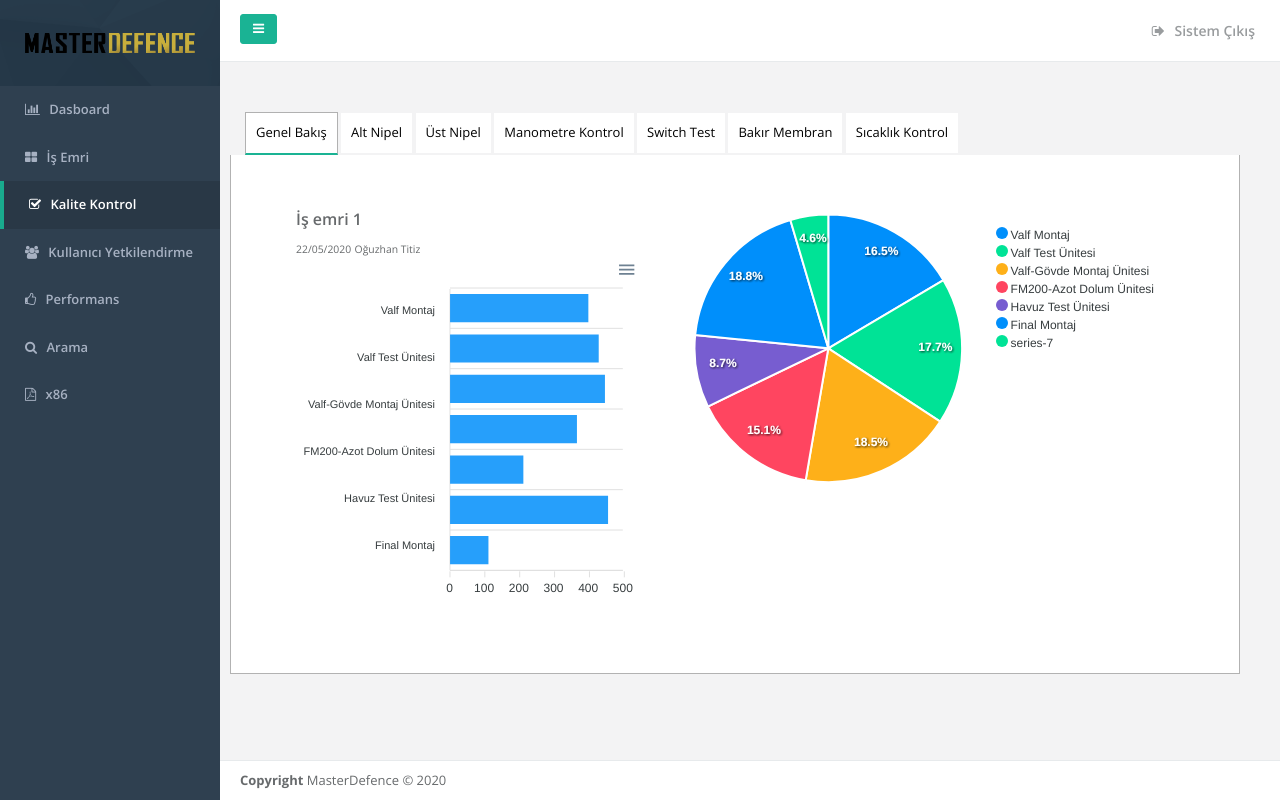
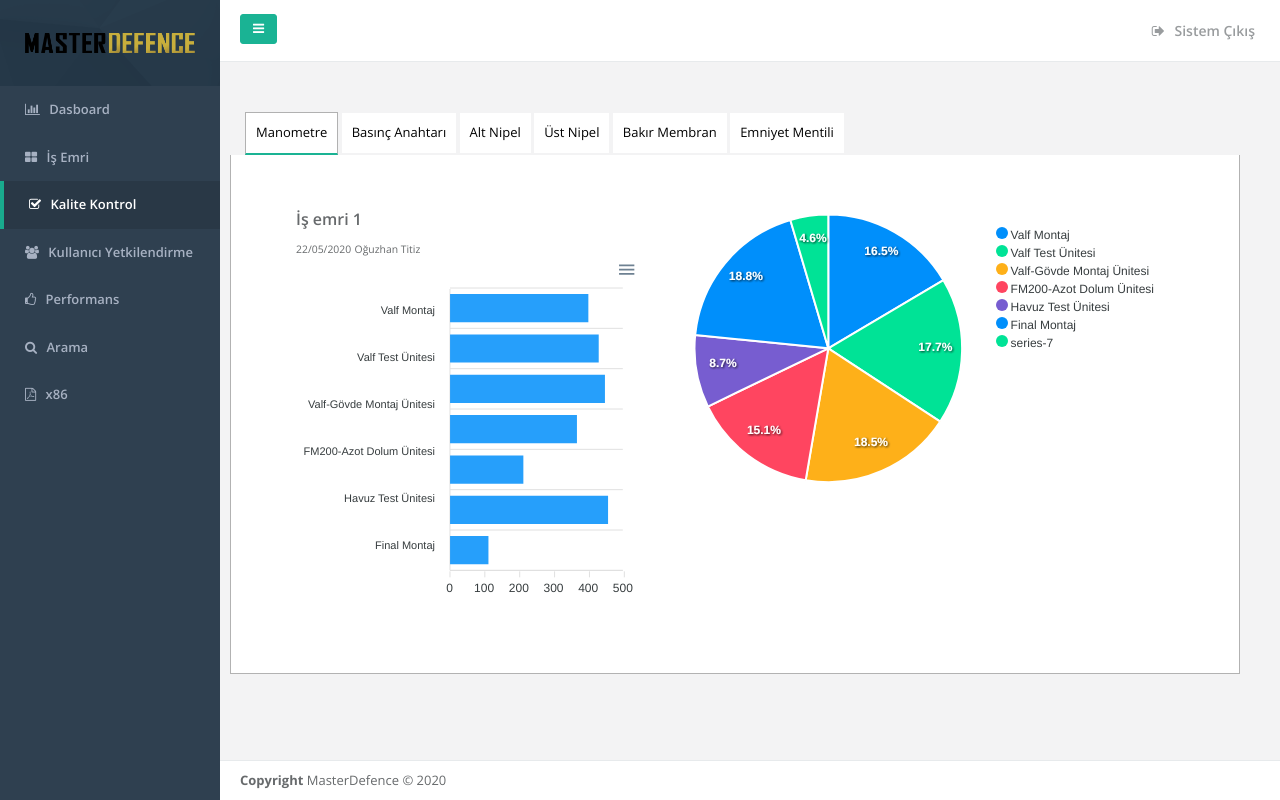
Before and after one commit to erelbi/ysib, a Django app: page /giriskalite in a window 1280 px wide. Run offline with Django 3.2, Linux system fonts and the light colour scheme; a user stored in the database is signed in; some libraries are stand-ins or nearby versions.

Commit message:
switch sayfasi

```diff
--- a/ysib/base/templates/giris-kalite-kontrol.html
+++ b/ysib/base/templates/giris-kalite-kontrol.html
@@ -79,13 +79,12 @@
 <div class="tab-wrapper">
 
     <ul class="tab-menu">
-      <li class="active">Genel Bakış</li>
+      <li class="active">Manometre</li>
+      <li>Basınç Anahtarı</li>
       <li>Alt Nipel</li>
       <li>Üst Nipel</li>
-      <li>Manometre Kontrol</li>
-      <li>Switch Test</li>
       <li>Bakır Membran</li>
-      <li>Sıcaklık Kontrol</li>
+      <li>Emniyet Mentili</li>
     </ul>
 
     <div class="tab-content">
@@ -103,9 +102,6 @@
         </div>
       </div>
       <!--end of giriş kalite kontrol-->
-      <div>b</div>
-      <div>c</div>
-      <div>d</div>
       <div>
         <form class="form-inline">
           <div class="form-group mb-2">
@@ -184,8 +180,10 @@
         <hr>
         <div class="col-md-2 mx-auto"><button type="button" class="btn btn-success btn-lg btn-block">KAYDET</button></div>
       </div>
+      <div>b</div>
+      <div>c</div>
+      <div>d</div>
       <div>f</div>
-      <div>g</div>
     </div><!-- //tab-content -->
 
   </div><!-- //tab-wrapper -->
```
